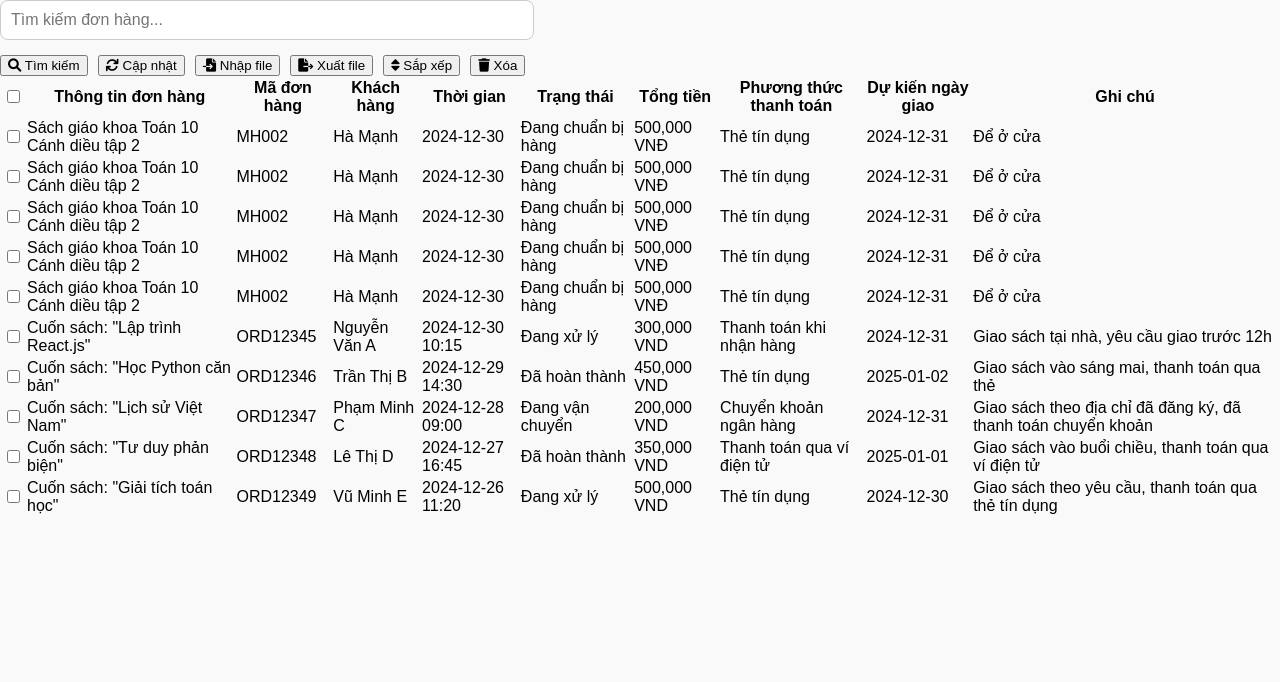
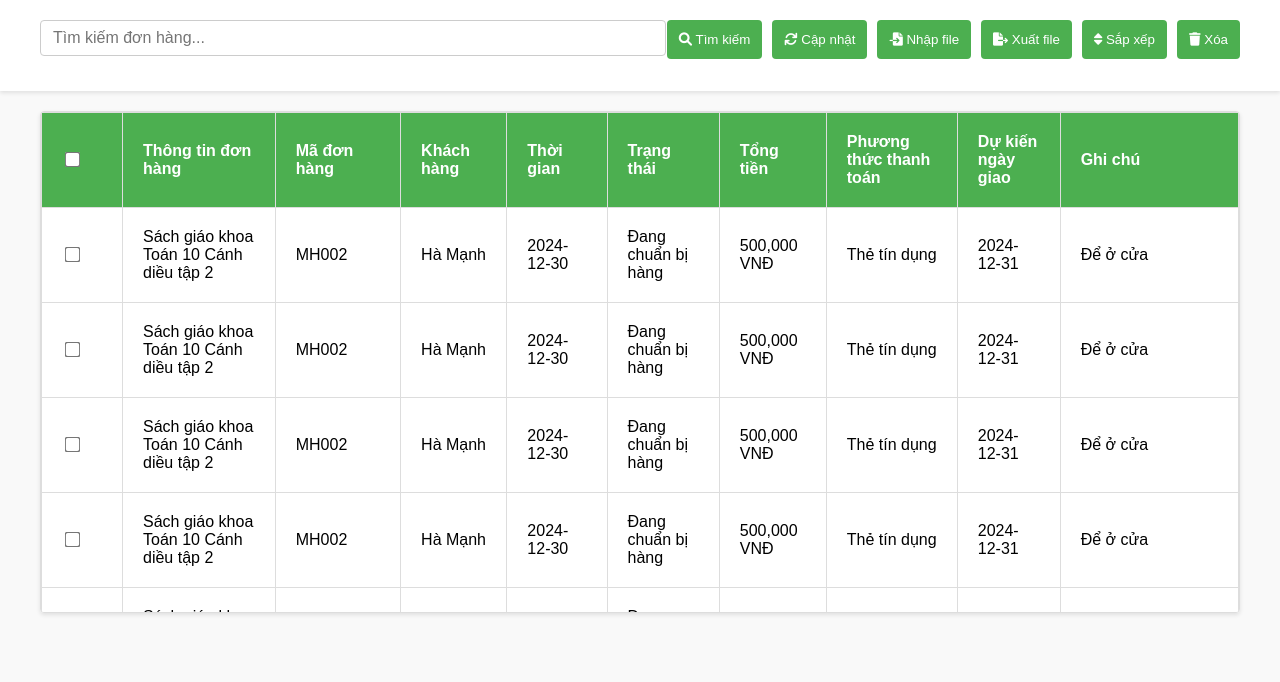
Before and after one commit to thethien8a/PTTKHT2, a Django app: template templates/don_hang.html in a window 1280 px wide. Shown: the part 61-743 px from the top of the page. Run offline with Django 3.2, Linux system fonts and the light colour scheme; the template is opened without the code that fills it, so the values that code supplies are empty.

Commit message:
Update hang_hoa.css

```diff
--- a/static/css/hang_hoa.css
+++ b/static/css/hang_hoa.css
@@ -203,3 +203,100 @@ a i {
 .product-table tbody tr:hover {
     background-color: #f4f4f4;
 }
+
+/* Đơn hàng */
+.up-container {
+    display: flex;
+    justify-content: space-between;
+    align-items: flex-start;
+    padding: 20px 40px;
+    background-color: #ffffff;
+    box-shadow: 0px 2px 4px rgba(0, 0, 0, 0.1);
+}
+.search-bar {
+    width: 600px;
+    margin-right: 10px;
+}
+.search-bar input {
+    width: 100%;
+    padding: 8px 12px;
+    border: 1px solid #ccc;
+    border-radius: 4px;
+}
+
+.buttons button {
+    padding: 12px 12px;
+    background-color: #4CAF50;
+    color: white;
+    border: none;
+    border-radius: 4px;
+    cursor: pointer;
+}
+
+.buttons button:hover {
+    background-color: #45a049;
+}
+
+.down-container {
+    padding: 20px 40px;
+}
+
+.down-container table {
+    width: 100%;
+    border-collapse: collapse;
+    background-color: #ffffff;
+    box-shadow: 0px 2px 4px rgba(0, 0, 0, 0.1);
+}
+
+.down-container table th, .down-container table td {
+    padding: 20px;
+    text-align: left;
+    border: 1px solid #ddd;
+}
+
+.down-container table th {
+    background-color: #4CAF50;
+    color: white;
+}
+.table-container {
+    max-height: 500px; /* Giới hạn chiều cao của bảng */
+    overflow-y: auto; /* Cuộn dọc nếu vượt quá chiều cao */
+    overflow-x: auto; /* Cuộn ngang nếu bảng quá rộng */
+    border: 1px solid #ddd;
+    background-color: #ffffff;
+    border-radius: 4px;
+    box-shadow: 0px 2px 4px rgba(0, 0, 0, 0.1);
+}
+
+table {
+    width: 100%;
+    border-collapse: collapse;
+}
+
+table th, table td {
+    padding: 10px;
+    text-align: left;
+    border: 1px solid #ddd;
+}
+
+table th {
+    background-color: #4CAF50;
+    color: white;
+    position: sticky; /* Sticky header */
+    top: 0;
+    z-index: 1;
+}
+
+table tbody tr:hover {
+    background-color: #f1f1f1;
+}
+
+th:first-child, td:first-child {
+    text-align: center;
+    width: 40px; /* Đặt chiều rộng nhỏ cho cột checkbox */
+}
+
+input[type="checkbox"] {
+    transform: scale(1.2); /* Tăng kích thước checkbox */
+    cursor: pointer; /* Thay đổi con trỏ khi hover vào checkbox */
+}
```
